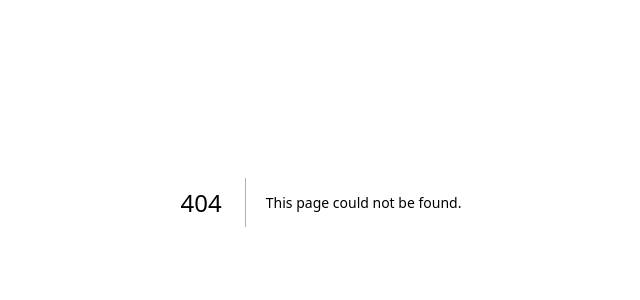
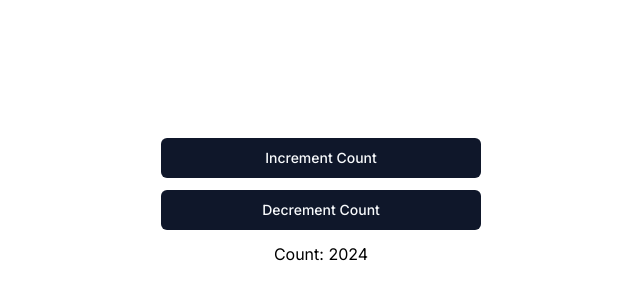
Before and after one commit to miyushan/nextjs-template, a Next.js app: page /zustand in a window 1280 px wide. Before the commit this address had no page. Shown: the part 198-498 px from the top of the page, without its empty margins (319-959 px from the left). Built offline with nearby package versions, Linux system fonts and the light colour scheme.

Commit message:
feat: use case of zustand

```diff
--- a/src/app/layout.tsx
+++ b/src/app/layout.tsx
@@ -1,6 +1,7 @@
 import type { Metadata } from 'next';
 import { Inter } from 'next/font/google';
 import './globals.css';
+import { CounterStoreProvider } from '@/providers/counter-store-provider';
 
 const inter = Inter({ subsets: ['latin'] });
 
@@ -16,7 +17,9 @@ export default function RootLayout({
 }>) {
   return (
     <html lang="en">
-      <body className={inter.className}>{children}</body>
+      <body className={inter.className}>
+        <CounterStoreProvider>{children}</CounterStoreProvider>
+      </body>
     </html>
   );
 }
--- /dev/null
+++ b/src/app/zustand/page.tsx
@@ -0,0 +1,25 @@
+'use client';
+
+import { useCounterStore } from '@/providers/counter-store-provider';
+import { WatchState } from './watchState';
+import { Button } from '@/components/ui/button';
+
+const Zustand = () => {
+  const { incrementCount, decrementCount } = useCounterStore((state) => state);
+
+  return (
+    <div className="min-w-screen flex min-h-screen  items-center justify-center">
+      <div className="mx-auto flex w-full max-w-xs flex-col space-y-3 text-center">
+        <Button type="button" onClick={() => void incrementCount()}>
+          Increment Count
+        </Button>
+        <Button type="button" onClick={() => void decrementCount()}>
+          Decrement Count
+        </Button>
+
+        <WatchState />
+      </div>
+    </div>
+  );
+};
+export default Zustand;
--- /dev/null
+++ b/src/app/zustand/watchState.tsx
@@ -0,0 +1,8 @@
+'use client';
+import { useCounterStore } from '@/providers/counter-store-provider';
+
+export const WatchState = () => {
+  const { count } = useCounterStore((state) => state);
+
+  return <div>Count: {count}</div>;
+};
--- /dev/null
+++ b/src/providers/counter-store-provider.tsx
@@ -0,0 +1,45 @@
+'use client';
+
+import { type ReactNode, createContext, useRef, useContext } from 'react';
+import { type StoreApi, useStore } from 'zustand';
+
+import {
+  type CounterStore,
+  createCounterStore,
+  initCounterStore,
+} from '@/stores/counter-store';
+
+export const CounterStoreContext = createContext<StoreApi<CounterStore> | null>(
+  null,
+);
+
+export interface CounterStoreProviderProps {
+  children: ReactNode;
+}
+
+export const CounterStoreProvider = ({
+  children,
+}: CounterStoreProviderProps) => {
+  const storeRef = useRef<StoreApi<CounterStore>>();
+  if (!storeRef.current) {
+    storeRef.current = createCounterStore(initCounterStore());
+  }
+
+  return (
+    <CounterStoreContext.Provider value={storeRef.current}>
+      {children}
+    </CounterStoreContext.Provider>
+  );
+};
+
+export const useCounterStore = <T,>(
+  selector: (store: CounterStore) => T,
+): T => {
+  const counterStoreContext = useContext(CounterStoreContext);
+
+  if (!counterStoreContext) {
+    throw new Error(`useCounterStore must be use within CounterStoreProvider`);
+  }
+
+  return useStore(counterStoreContext, selector);
+};
--- /dev/null
+++ b/src/stores/counter-store.ts
@@ -0,0 +1,30 @@
+import { createStore } from 'zustand/vanilla';
+
+export type CounterState = {
+  count: number;
+};
+
+export type CounterActions = {
+  decrementCount: () => void;
+  incrementCount: () => void;
+};
+
+export type CounterStore = CounterState & CounterActions;
+
+export const initCounterStore = (): CounterState => {
+  return { count: new Date().getFullYear() };
+};
+
+export const defaultInitState: CounterState = {
+  count: 0,
+};
+
+export const createCounterStore = (
+  initState: CounterState = defaultInitState,
+) => {
+  return createStore<CounterStore>()((set) => ({
+    ...initState,
+    decrementCount: () => set((state) => ({ count: state.count - 1 })),
+    incrementCount: () => set((state) => ({ count: state.count + 1 })),
+  }));
+};
```
